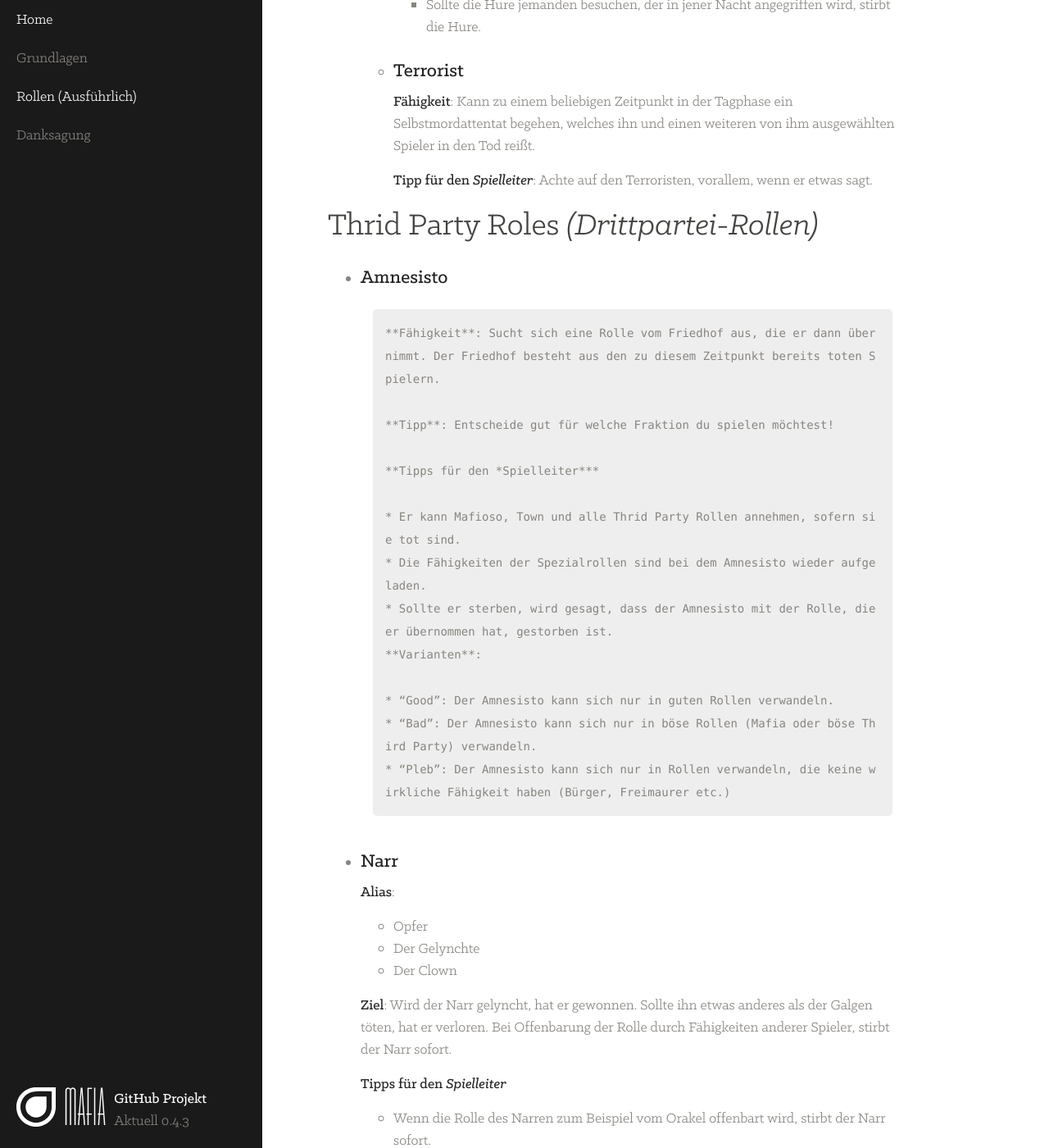
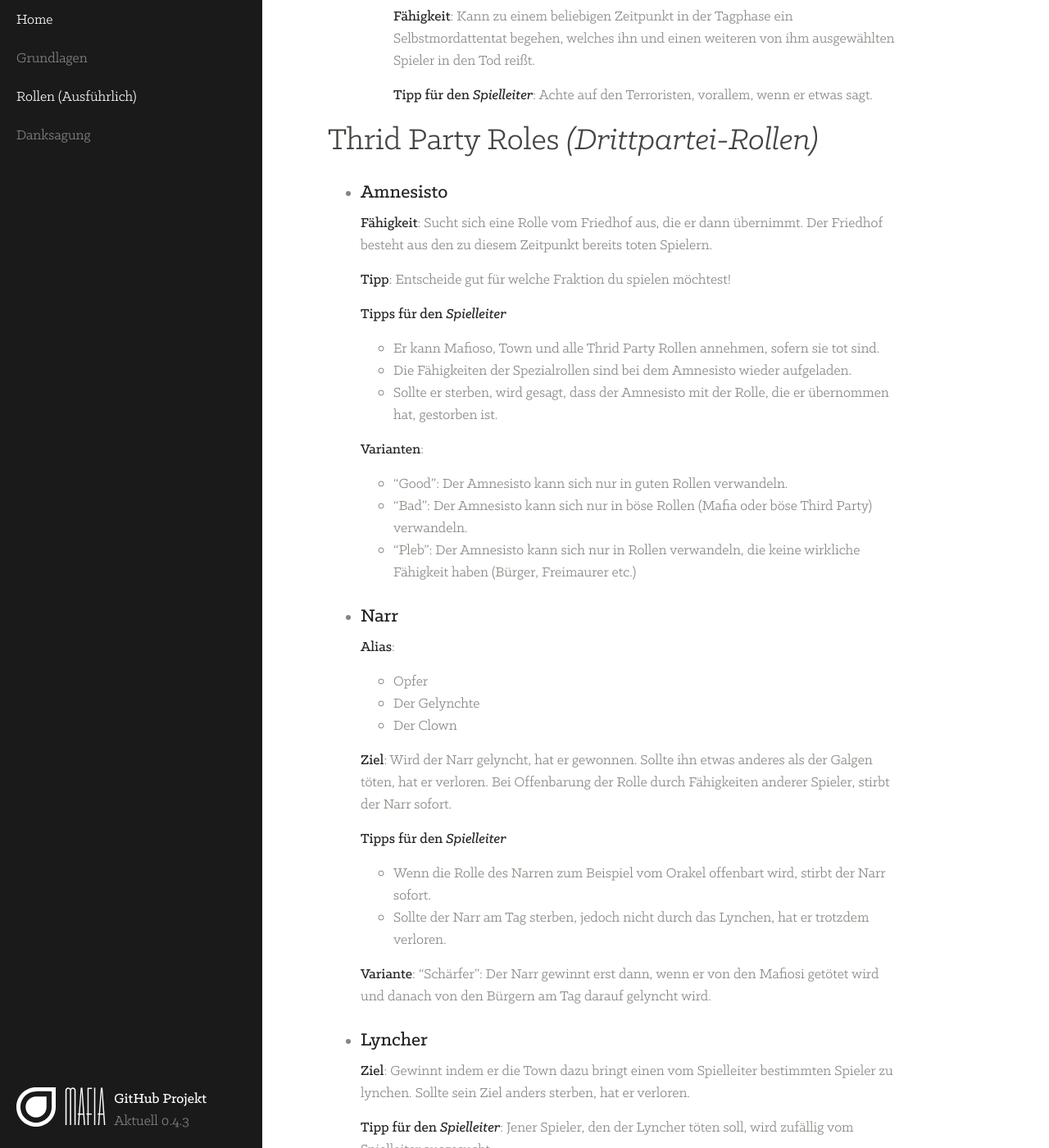
Before and after one commit to gamekeller/mafia, a Jekyll site: the page built from roles.md, in a window 1280 px wide and 1400 px high, scrolled down 15541 px. Shown: the whole window at 82% size. Built offline with Jekyll 4.4.1, drawn with Linux system fonts in a browser that asks for light colours; emoji names are drawn with the system emoji font; some of the changed text lies outside the part shown.

Commit message:
Kleine Änderungen

```diff
--- a/roles.md
+++ b/roles.md
@@ -10,7 +10,7 @@ redirect_from: "/extended/"
 Jede Rolle ist wichtig, egal ob Bürger oder Mafia Goon, also verschwendet sie nicht!
 
 [Town](#town)                             | [Mafia](#mafia)                         | [Third Party](#third-party)
-------------- | --------------- | ---------------------------
+----------------------------------------- | --------------------------------------- | -----------------------------------------
 [Bürger](#buerger)                        | [Goon](#goon)                           | [Amnesisto](#amnesisto)
 [Cop](#cop)                               | [Pate](#pate)                           | [Narr](#narr)
 [Hacker](#hacker)                         | [Consigliere](#consigliere)             | [Lyncher](#lyncher)
@@ -181,9 +181,7 @@ Jede Rolle ist wichtig, egal ob Bürger oder Mafia Goon, also verschwendet sie n
       * Diese Rolle sollte seine Fähigkeit eher im späteren Spielverlauf einsetzen, da die Wahrscheinlichkeit von einem Treffer eher gering ist und dadurch nützliche Rollen zu früh aufgedeckt werden.
       * Mit dieser Rolle kann man Spieler in Zugzwang bringen. Das weiß auch die Mafia!
 
-      **Tipp für den *Spielleiter***:
-
-      * Der Name des Malers wird mit dem Namen jenes Spielers, dessen Identität aufgedeckt wird, genannt.
+      **Tipp für den *Spielleiter***: Der Name des Malers wird mit dem Namen jenes Spielers, dessen Identität aufgedeckt wird, genannt.
 
       *Diese Rolle wurde eingesendet von [@KleinGala](https://twitter.com/kleinGala) (und Börny).*
 
@@ -456,9 +454,7 @@ Jede Rolle ist wichtig, egal ob Bürger oder Mafia Goon, also verschwendet sie n
 
       **Tipp**: Lass dich von deinen Mafiosis beraten und ignoriere sie nicht.
 
-      **Tipp für den *Spielleiter***:
-
-      * Sollte der Pate geblockt oder eingesperrt werden, wird der Tötungsbefehl NICHT ausgeführt.
+      **Tipp für den *Spielleiter***: Sollte der Pate geblockt oder eingesperrt werden, wird der Tötungsbefehl NICHT ausgeführt.
 
   - ### **Consigliere**
       {: #consigliere}
@@ -467,7 +463,7 @@ Jede Rolle ist wichtig, egal ob Bürger oder Mafia Goon, also verschwendet sie n
 
       **Tipp für den *Spielleiter***: Die Ergebnisse der Überprüfungen werden nur dem Consigliere privat mitgeteilt, nicht dem Mafiachat.
 
-  - ## **Supporter der Mafia Tier I**
+- ## **Supporter der Mafia Tier I**
 
   *Identität ist bekannt; Teilnahme am Mafia Chat erfolgt nur durch lesen, nicht durch schreiben.*
 
@@ -557,8 +553,7 @@ Jede Rolle ist wichtig, egal ob Bürger oder Mafia Goon, also verschwendet sie n
       **Tipps für den *Spielleiter***:
 
       * Wenn ein Spieler geblockt wird, schreib ihm einfach “Du wurdest von der Hure geblockt!”.
-
-       * Sollte die Hure jemanden besuchen, der in jener Nacht angegriffen wird, stirbt die Hure.
+      * Sollte die Hure jemanden besuchen, der in jener Nacht angegriffen wird, stirbt die Hure.
 
   - ### **Terrorist**
       {: #terrorist}
@@ -573,20 +568,21 @@ Jede Rolle ist wichtig, egal ob Bürger oder Mafia Goon, also verschwendet sie n
   - ### **Amnesisto**
       {: #amnesisto}
 
-        **Fähigkeit**: Sucht sich eine Rolle vom Friedhof aus, die er dann übernimmt. Der Friedhof besteht aus den zu diesem Zeitpunkt bereits toten Spielern.
+      **Fähigkeit**: Sucht sich eine Rolle vom Friedhof aus, die er dann übernimmt. Der Friedhof besteht aus den zu diesem Zeitpunkt bereits toten Spielern.
 
-        **Tipp**: Entscheide gut für welche Fraktion du spielen möchtest!
+      **Tipp**: Entscheide gut für welche Fraktion du spielen möchtest!
 
-        **Tipps für den *Spielleiter***
+      **Tipps für den *Spielleiter***
 
-        * Er kann Mafioso, Town und alle Thrid Party Rollen annehmen, sofern sie tot sind.
-        * Die Fähigkeiten der Spezialrollen sind bei dem Amnesisto wieder aufgeladen.
-        * Sollte er sterben, wird gesagt, dass der Amnesisto mit der Rolle, die er übernommen hat, gestorben ist.
-        **Varianten**:
+      * Er kann Mafioso, Town und alle Thrid Party Rollen annehmen, sofern sie tot sind.
+      * Die Fähigkeiten der Spezialrollen sind bei dem Amnesisto wieder aufgeladen.
+      * Sollte er sterben, wird gesagt, dass der Amnesisto mit der Rolle, die er übernommen hat, gestorben ist.
 
-        * “Good”: Der Amnesisto kann sich nur in guten Rollen verwandeln.
-        * “Bad”: Der Amnesisto kann sich nur in böse Rollen (Mafia oder böse Third Party) verwandeln.
-        * “Pleb”: Der Amnesisto kann sich nur in Rollen verwandeln, die keine wirkliche Fähigkeit haben (Bürger, Freimaurer etc.)
+      **Varianten**:
+
+      * “Good”: Der Amnesisto kann sich nur in guten Rollen verwandeln.
+      * “Bad”: Der Amnesisto kann sich nur in böse Rollen (Mafia oder böse Third Party) verwandeln.
+      * “Pleb”: Der Amnesisto kann sich nur in Rollen verwandeln, die keine wirkliche Fähigkeit haben (Bürger, Freimaurer etc.)
 
 
   - ### **Narr**
@@ -643,6 +639,7 @@ Jede Rolle ist wichtig, egal ob Bürger oder Mafia Goon, also verschwendet sie n
       * Wenn jemand zum Kultmitglied gemacht wird, schreib ihm einfach “Du bist jetzt Mitglied des Kultes. Deine Rolle verfällt und du wirst keine Fähigkeiten mehr ausführen können.”.
 
       **Varianten**:
+
       * “Gedankenleser”: Der Kultmeister bekommt mit seinem ersten Mitglied einen Chat, in dem sie nachtsüber schreiben dürfen. (ähnlichem dem Chat der Mafia)
       * "Vampirmeister": Er sucht jede Nacht einen Spieler aus, welcher zum Vampir wird und auch dem Chat des Vampirmeisters beitritt. Sollte der Vampirmeister sterben, sterben alle seine Vampiranhänger mit ihm. Sollten folgende Rollen den Vampirmeister oder einen Vampiranhänger in der Nacht als Ziel ihrer Fähigkeit wählen, stirbt dieser sofort: Hypnotiseur, Cop, Arzt, Maler und Amor.
 
@@ -711,8 +708,3 @@ Jede Rolle ist wichtig, egal ob Bürger oder Mafia Goon, also verschwendet sie n
 
       * Du solltest auch darauf achten, dass zwei Spieler durch die Fähigkeit des Amors miteinander verknüpft sein können.
       * Sollte durch die zufällig gewählte Aktion ein Spieler zum Kultmitglied werden, gilt der Trickster als Kultmeister.
-
-   - ### **Vampirmeister**
-      {: #vampirmeister}
-
-      **Fähigkeit**: Der Vampirmeister funktioniert ähnlich wie der Kultmeister: Er sucht jede Nacht einen Spieler aus, welcher zum Vampir wird und auch dem Chat des Vampirmeisters beitritt. Sollte der Vampirmeister sterben, sterben alle seine Vampiranhänger mit ihm. Sollten folgende Rollen den Vampirmeister oder einen Vampiranhänger in der Nacht als Ziel ihrer Fähigkeit wählen, stirbt dieser sofort: Hypnotiseur, Cop, Arzt, Maler und Amor.
```
Also changed, not shown: general.md (+1 -1 lines).
